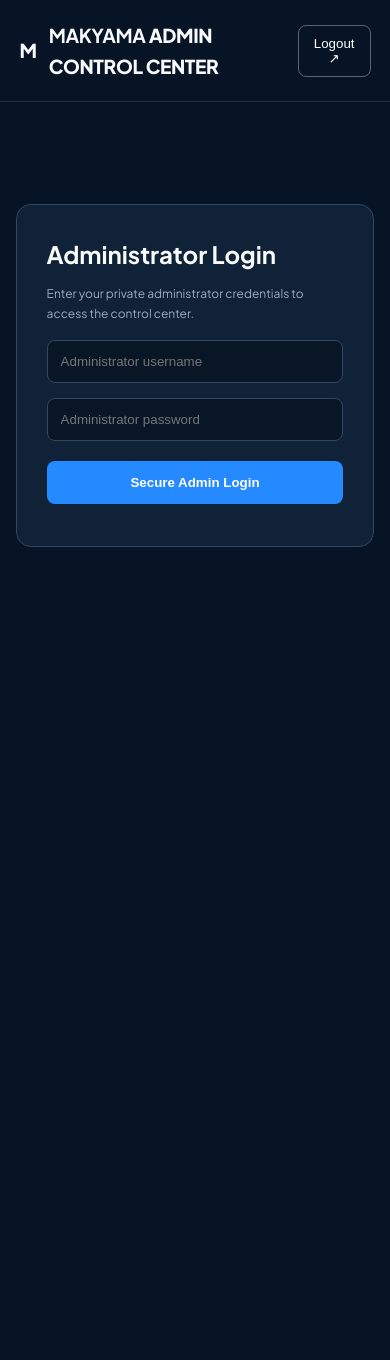
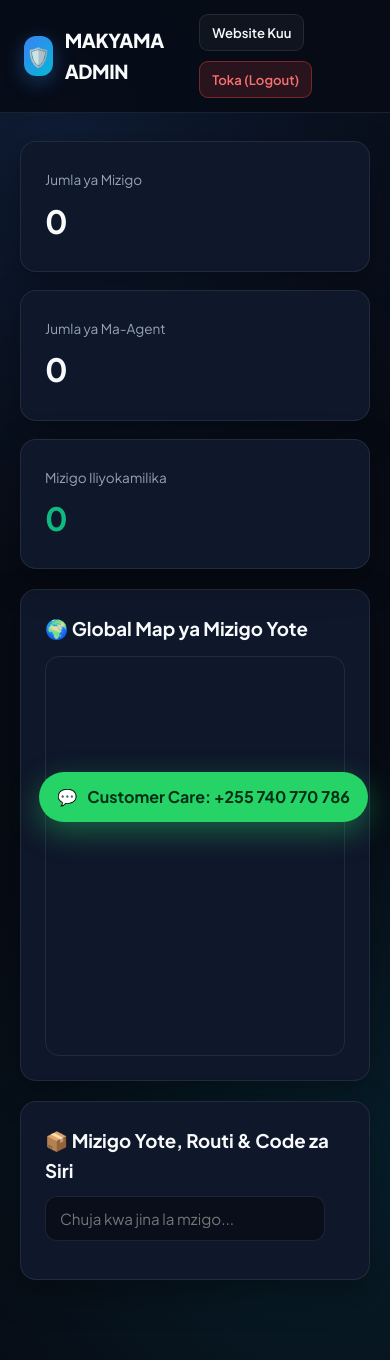
Before and after one commit to makyamacargotracker-crypto/makyama-cargo-tracker, a Flask app: page /admin in a window 390 px wide. Before the commit the page ends 547 px from the top, so only its background shows below. Run offline with Flask 3, Linux system fonts and the light colour scheme; the visitor is signed in with stand-in values (Sample User, id 1); parts of the project's set-up code (start-up, migrations or seed data) failed here and were passed over.

Commit message:
Update admin.html

```diff
--- a/templates/admin.html
+++ b/templates/admin.html
@@ -1,227 +1,62 @@
+<!DOCTYPE html>
+<html lang="sw">
+<head>
+  <meta charset="UTF-8" />
+  <meta name="viewport" content="width=device-width, initial-scale=1.0" />
+  <title>Admin Dashboard | MAKYAMA CARGO TRACKER</title>
+  <link rel="stylesheet" href="https://unpkg.com/leaflet@1.9.4/dist/leaflet.css" />
+  <link rel="stylesheet" href="/static/css/style.css" />
+</head>
+<body>
+  <nav class="navbar">
+    <div class="nav-container">
+      <a href="/admin" class="brand">
+        <div class="brand-icon">🛡️</div>
+        <span>MAKYAMA ADMIN</span>
+      </a>
+      <div class="nav-links">
+        <a href="/" class="btn btn-outline btn-sm">Website Kuu</a>
+        <a href="/logout" class="btn btn-danger btn-sm">Toka (Logout)</a>
+      </div>
+    </div>
+  </nav>
 
-<!DOCTYPE html>
-<html lang="en">
-<head>
-    <meta charset="UTF-8">
-    <meta name="viewport" content="width=device-width, initial-scale=1.0">
-    <meta name="theme-color" content="#071426">
-    <title>Admin Control Center | MAKYAMA</title>
+  <main class="container">
+    <div class="grid-3" style="margin-bottom: 20px;">
+      <div class="card">
+        <span style="color: var(--text-muted); font-size: 0.85rem;">Jumla ya Mizigo</span>
+        <h2 id="statTotalCargos" style="font-size: 2rem; margin-top: 4px;">0</h2>
+      </div>
+      <div class="card">
+        <span style="color: var(--text-muted); font-size: 0.85rem;">Jumla ya Ma-Agent</span>
+        <h2 id="statTotalAgents" style="font-size: 2rem; margin-top: 4px;">0</h2>
+      </div>
+      <div class="card">
+        <span style="color: var(--text-muted); font-size: 0.85rem;">Mizigo Iliyokamilika</span>
+        <h2 id="statCompletedCargos" style="font-size: 2rem; margin-top: 4px; color: var(--success);">0</h2>
+      </div>
+    </div>
 
-    <link rel="stylesheet" href="{{ url_for('static', filename='css/style.css') }}">
+    <div class="card" style="margin-bottom: 20px;">
+      <h3 style="margin-bottom: 12px;">🌍 Global Map ya Mizigo Yote</h3>
+      <div id="adminGlobalMap" class="map-wrapper"></div>
+    </div>
 
-    <style>
-        .admin-page { min-height:100vh; background:#071426; }
-        .admin-header {
-            padding:20px 5%; display:flex; justify-content:space-between;
-            align-items:center; border-bottom:1px solid rgba(255,255,255,.1);
-            gap:15px;
-        }
-        .admin-header h2 { font-size:16px; }
-        .admin-header p { color:#9aadc2; font-size:10px; margin-top:5px; }
-        .admin-main { max-width:1400px; margin:auto; padding:30px 5%; }
-        .admin-login-card {
-            max-width:420px; margin:80px auto; padding:30px;
-            background:#102238; border:1px solid #34465d; border-radius:15px;
-        }
-        .admin-login-card h1 { margin-bottom:10px; }
-        .admin-login-card p { color:#9aadc2; font-size:12px; line-height:1.7; }
-        .admin-login-card input {
-            width:100%; box-sizing:border-box; padding:13px;
-            margin-top:15px; border-radius:8px; border:1px solid #34465d;
-            background:#091626; color:white;
-        }
-        .admin-login-card button {
-            width:100%; padding:14px; margin-top:20px;
-            border:0; border-radius:8px; background:#2589ff;
-            color:white; font-weight:700; cursor:pointer;
-        }
-        .admin-grid {
-            display:grid; grid-template-columns:repeat(4,1fr);
-            gap:15px; margin:25px 0;
-        }
-        .admin-stat {
-            padding:20px; border-radius:12px;
-            background:#102238; border:1px solid rgba(255,255,255,.09);
-        }
-        .admin-stat small { color:#9aadc2; font-size:11px; }
-        .admin-stat strong { display:block; font-size:26px; margin-top:12px; }
-        .admin-section {
-            padding:22px; background:#102238; border-radius:13px;
-            border:1px solid rgba(255,255,255,.09); margin-bottom:20px;
-        }
-        .admin-section h2 { font-size:17px; margin-bottom:18px; }
-        .admin-toolbar { display:flex; gap:10px; flex-wrap:wrap; margin-bottom:18px; }
-        .admin-toolbar input {
-            flex:1; min-width:180px; padding:12px;
-            border-radius:8px; border:1px solid #34465d;
-            background:#091626; color:white;
-        }
-        .admin-toolbar button {
-            padding:12px 17px; border:0; border-radius:8px;
-            background:#2589ff; color:white; cursor:pointer;
-        }
-        .table-wrap { overflow-x:auto; }
-        .admin-table {
-            width:100%; min-width:700px; border-collapse:collapse;
-            text-align:left;
-        }
-        .admin-table th, .admin-table td {
-            padding:14px 12px; border-bottom:1px solid #34465d;
-            font-size:11px; vertical-align:middle;
-        }
-        .admin-table th { color:#36d5e9; }
-        .admin-table td { color:#dce7f4; }
-        .delete-btn {
-            padding:8px 11px; border:0; border-radius:6px;
-            background:#b73e4b; color:white; cursor:pointer;
-        }
-        .view-btn {
-            padding:8px 11px; border:1px solid #2589ff;
-            border-radius:6px; background:transparent;
-            color:#7bbaff; cursor:pointer;
-        }
-        .admin-message { color:#36d5e9; font-size:12px; margin-top:12px; }
-        .admin-hidden { display:none; }
-        .detail-panel {
-            background:#091626; border:1px solid #34465d;
-            border-radius:10px; padding:17px; margin-top:15px;
-            overflow-wrap:anywhere;
-        }
-        .detail-panel pre {
-            color:#c9d9e9; white-space:pre-wrap;
-            overflow-wrap:anywhere; font-size:11px;
-        }
-        .logout-btn {
-            padding:10px 15px; border:1px solid #53657a;
-            border-radius:8px; background:transparent; color:white;
-            cursor:pointer;
-        }
-        @media(max-width:850px) {
-            .admin-grid { grid-template-columns:repeat(2,1fr); }
-        }
-        @media(max-width:480px) {
-            .admin-grid { grid-template-columns:1fr 1fr; }
-            .admin-main { padding:22px 4%; }
-            .admin-section { padding:15px; }
-        }
-    </style>
-</head>
+    <div class="card">
+      <div style="display: flex; justify-content: space-between; align-items: center; margin-bottom: 14px; flex-wrap: wrap; gap: 10px;">
+        <h3>📦 Mizigo Yote, Routi & Code za Siri</h3>
+        <input type="text" id="adminFilterInput" class="form-control" style="max-width: 280px;" placeholder="Chuja kwa jina la mzigo..." />
+      </div>
+      <div id="adminCargosList"></div>
+    </div>
+  </main>
 
-<body>
-<div class="admin-page">
+  <a href="https://wa.me/255740770786" target="_blank" class="whatsapp-float">
+    <span>💬</span> Customer Care: +255 740 770 786
+  </a>
 
-    <header class="admin-header">
-        <div class="brand">
-            <div class="brand-logo">M</div>
-            <div class="brand-name">
-                <strong>MAKYAMA</strong>
-                <span>ADMIN CONTROL CENTER</span>
-            </div>
-        </div>
-
-        <button class="logout-btn" id="adminLogout">Logout ↗</button>
-    </header>
-
-    <main class="admin-main">
-
-        <section id="adminLoginSection" class="admin-login-card">
-            <h1>Administrator Login</h1>
-            <p>Enter your private administrator credentials to access the control center.</p>
-
-            <form id="adminLoginForm">
-                <input id="adminUsername" type="text"
-                       placeholder="Administrator username"
-                       autocomplete="username" required>
-
-                <input id="adminPassword" type="password"
-                       placeholder="Administrator password"
-                       autocomplete="current-password" required>
-
-                <button type="submit">Secure Admin Login</button>
-                <p class="admin-message" id="adminLoginMessage"></p>
-            </form>
-        </section>
-
-        <section id="adminDashboard" class="admin-hidden">
-
-            <div>
-                <h1>Control Center</h1>
-                <p style="color:#9aadc2;font-size:12px;margin-top:8px">
-                    Global cargo administration and transportation oversight.
-                </p>
-            </div>
-
-            <div class="admin-grid">
-                <article class="admin-stat">
-                    <small>TOTAL CARGO</small>
-                    <strong id="totalCargo">0</strong>
-                </article>
-
-                <article class="admin-stat">
-                    <small>IN TRANSIT</small>
-                    <strong id="transitCargo">0</strong>
-                </article>
-
-                <article class="admin-stat">
-                    <small>DELIVERED</small>
-                    <strong id="deliveredCargo">0</strong>
-                </article>
-
-                <article class="admin-stat">
-                    <small>REGISTERED</small>
-                    <strong id="registeredCargo">0</strong>
-                </article>
-            </div>
-
-            <section class="admin-section">
-                <h2>All Cargo Records</h2>
-
-                <div class="admin-toolbar">
-                    <input id="adminSearch" type="search"
-                           placeholder="Search by cargo name or ID...">
-
-                    <button id="refreshCargo">Refresh Records</button>
-                </div>
-
-                <div class="table-wrap">
-                    <table class="admin-table">
-                        <thead>
-                            <tr>
-                                <th>CARGO NAME</th>
-                                <th>CARGO ID</th>
-                                <th>DESTINATION</th>
-                                <th>STATUS</th>
-                                <th>AGENTS</th>
-                                <th>ACTIONS</th>
-                            </tr>
-                        </thead>
-
-                        <tbody id="cargoTableBody">
-                            <tr>
-                                <td colspan="6">Loading cargo records...</td>
-                            </tr>
-                        </tbody>
-                    </table>
-                </div>
-
-                <p class="admin-message" id="adminMessage"></p>
-            </section>
-
-            <section class="admin-section">
-                <h2>Cargo Details & Journey History</h2>
-                <p style="color:#9aadc2;font-size:12px">
-                    Select View on a cargo record to inspect its details.
-                </p>
-                <div class="detail-panel" id="cargoDetails">
-                    <p style="color:#9aadc2">No cargo selected.</p>
-                </div>
-            </section>
-
-        </section>
-
-    </main>
-</div>
-
-<script src="{{ url_for('static', filename='js/admin.js') }}"></script>
+  <script src="https://unpkg.com/leaflet@1.9.4/dist/leaflet.js"></script>
+  <script src="/static/js/map.js"></script>
+  <script src="/static/js/admin.js"></script>
 </body>
 </html>
```
